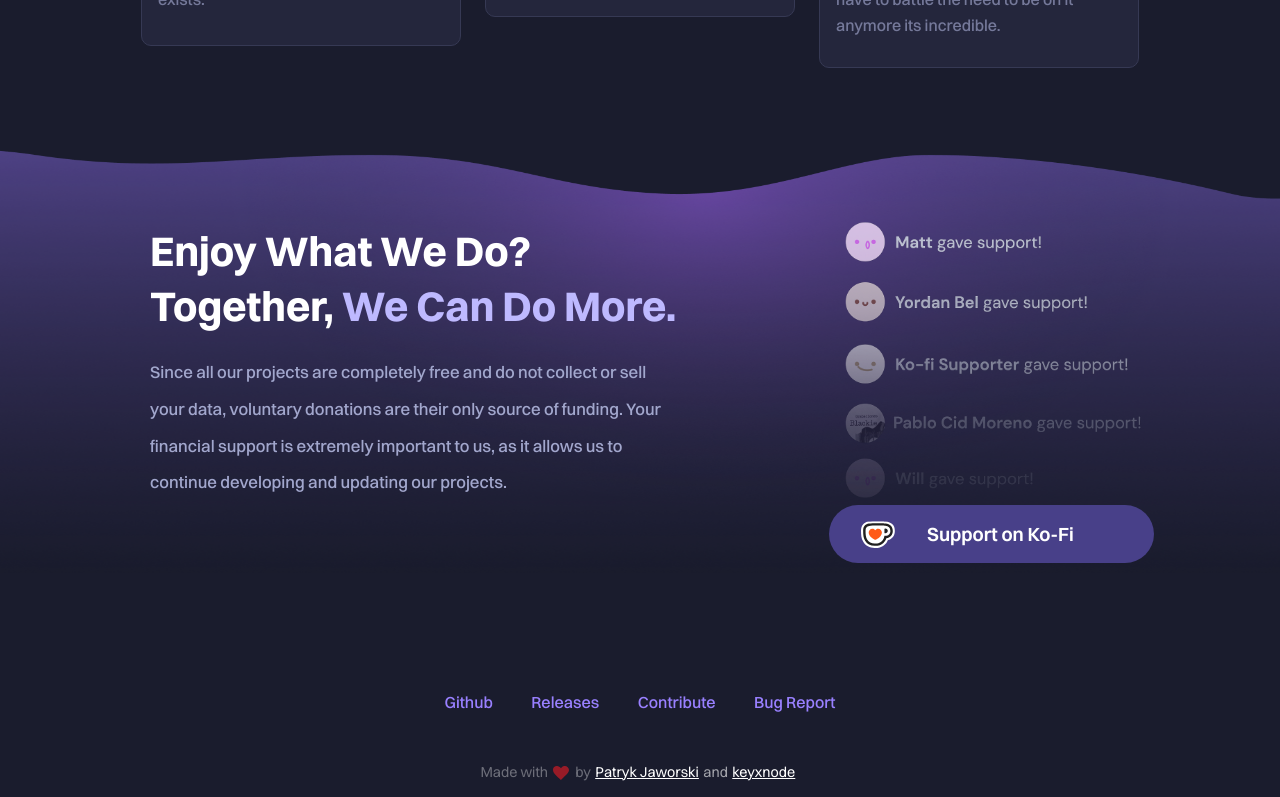
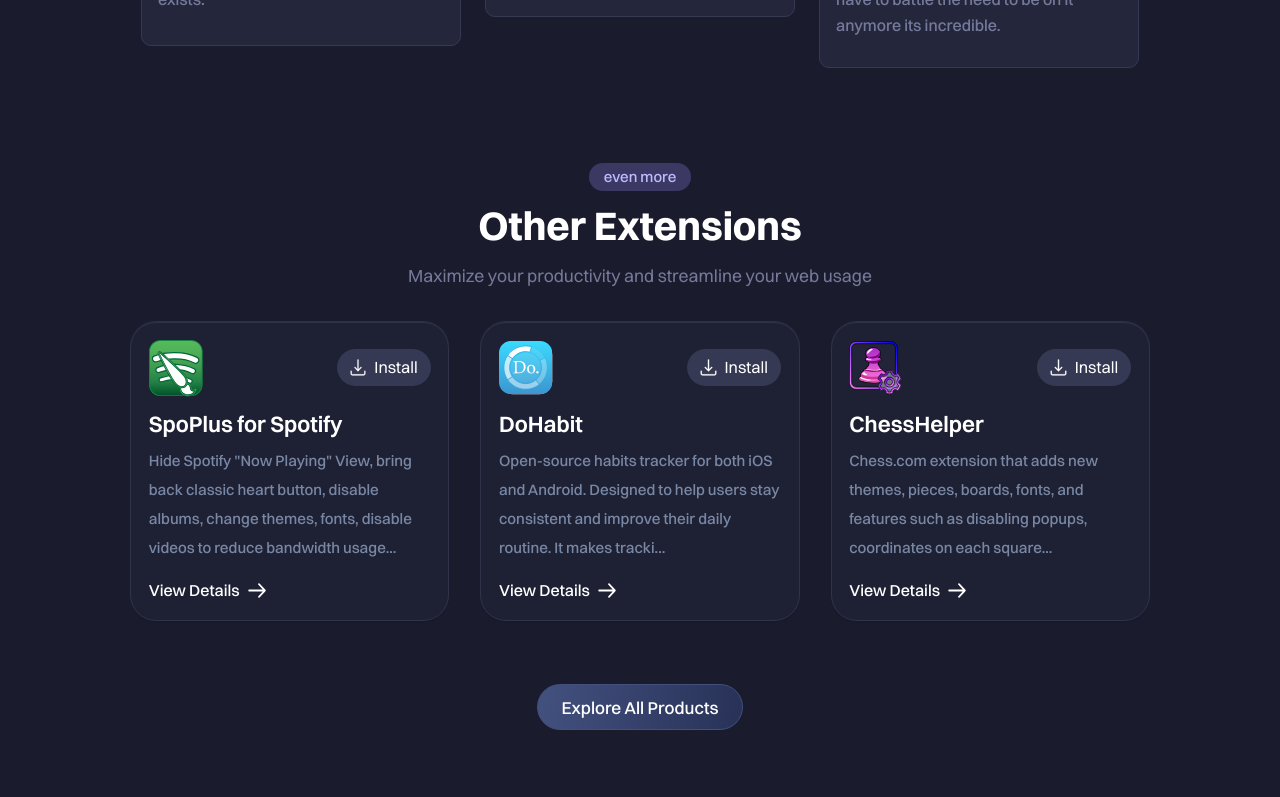
Before and after one commit to gerwld/stux, a Next.js app: page /products/igplus in a window 1280 px wide. Shown: the part 1940-2737 px from the top of the page. Built offline with nearby package versions, Linux system fonts and the light colour scheme; a web font is replaced by a local one.

Commit message:
Added More section

```diff
--- a/app/products/igplus/page.tsx
+++ b/app/products/igplus/page.tsx
@@ -5,6 +5,7 @@
 import TestimonialSection from "@/components/sections/TestimonialSection/TestimonialSection";
 import HeroProduct from "@/components/HeroProduct/HeroProduct";
 import FeaturesSection from "@/components/sections/FeaturesSection/FeaturesSection";
+import MoreSection from "@/components/sections/MoreSection/MoreSection";
 
 const IGPlusPage = () => {
 
@@ -14,6 +15,7 @@
       <main>
         <FeaturesSection/>
         <TestimonialSection/>
+        <MoreSection excludeTitle="IGPlus"/>
         <CTASection/>
       </main>
       <Footer />
--- /dev/null
+++ b/app/products/preloaded.ts
@@ -0,0 +1,13 @@
+"use client"
+import { Product } from "@/components/items/ProductBlock/ProductBlock";
+
+export const products: Product[] = [
+    { logoSrc: "/images/logos/igp.svg", title: "IGPlus", desc: "Disable Instagram Reels, hide Stories, recommendations  comments, trends, and other unnecessary elements, allowing you to focus on...", url: "/igplus" },
+    { logoSrc: "/images/logos/memento.svg", title: "Memento.", desc: "Customizable start page extension for browsers. Features include uploading custom backgrounds, drag-and-drop toolbar widgets.", url: "/memento" },
+    { logoSrc: "/images/logos/ch.svg", title: "ChessHelper", desc: "Chess.com extension that adds new themes, pieces, boards, fonts, and features such as disabling popups,  coordinates on each square...", url: "/chesshelper" },
+    { logoSrc: "/images/logos/sp.svg", title: "SpoPlus for Spotify", desc: 'Hide Spotify "Now Playing" View, bring back classic heart button, disable albums, change themes, fonts, disable videos to reduce bandwidth usage... ', url: "/spoplus" },
+    { logoSrc: "/images/logos/dh.svg", title: "DoHabit", desc: "Open-source habits tracker for both iOS and Android. Designed to help users stay consistent and improve their daily routine. It makes tracki...", url: "/dohabit" },
+    { logoSrc: "/images/logos/lc.svg", title: "LihessHelper", desc: "Lichess.org extension that adds new themes, pieces, boards, fonts, and features such as disabling popups,  coordinates on each square...", url: "/lichesshelper" },
+    { logoSrc: "/images/logos/ec.svg", title: "EasyCalc", desc: "A simple calculator extension for performing basic arithmetic calculations. EasyCalc's sleek and efficient design not only looks great but also maximiz...", url: "/easycalc" },
+    { logoSrc: "/images/logos/gw.svg", title: "GwardaApp", desc: "Discover Amazon product info, find best prices, leverage SEO keywords, locate top suppliers with Reverse ASIN. Access valuable insights into produ...", url: "/gwardapp" },
+  ];
--- a/app/products/style.module.css
+++ b/app/products/style.module.css
@@ -1,7 +1,7 @@
 .content {
     display: flex;
     flex-wrap: wrap;
-    max-width: 940px;
+    max-width: 960px;
     margin: 0 auto;
     padding-bottom: 150px;
 }
--- a/components/items/ProductBlock/ProductBlock.tsx
+++ b/components/items/ProductBlock/ProductBlock.tsx
@@ -1,3 +1,4 @@
+"use client"
 import React, { FC } from "react";
 import style from "./style.module.css";
 import Link from "next/link";
--- /dev/null
+++ b/components/sections/MoreSection/MoreSection.tsx
@@ -0,0 +1,49 @@
+"use client"
+import React, { useEffect, useState } from "react";
+import SectionHeader from "@/components/sections/SectionHeader/SectionHeader";
+import style from "./style.module.css";
+import ProductBlock, { Product } from "@/components/items/ProductBlock/ProductBlock";
+import { products } from "@/app/products/preloaded";
+import Link from "next/link";
+
+const getRandomItems = (array: Product[], count: number, excludeTitle: string) => {
+  const filteredArray = array.filter(item => item.title !== excludeTitle);
+  const shuffled = [...filteredArray].sort(() => 0.5 - Math.random());
+  return shuffled.slice(0, count);
+};
+
+const MoreSection:React.FC<{ excludeTitle: string }> = ({excludeTitle}) => {
+
+  const [data, setData] = useState<Product[]>([]);
+
+  useEffect(() => {
+    setData(getRandomItems(products, 3, excludeTitle)); // 3 random products in "Other Extensions" section
+  }, []);
+
+  return (
+    <section className={`content_wrapper ${style.section}`}>
+      <SectionHeader
+        title="Other Extensions"
+        desc="Maximize your productivity and streamline your web usage"
+        dashTitle="even more"
+        parentClassName={style.header_gap}
+      />
+      <div className={style.content}>
+      {data.map((p) => (
+            <ProductBlock
+              key={p.logoSrc}
+              logoSrc={p.logoSrc}
+              desc={p.desc}
+              title={p.title}
+              url={p.url}
+            />
+          ))}
+      </div>
+      <div className={style.btn_sect}>
+          <Link href="/products" className={style.btn_1}>Explore All Products</Link>
+        </div>
+    </section>
+  );
+};
+
+export default MoreSection;
--- /dev/null
+++ b/components/sections/MoreSection/style.module.css
@@ -0,0 +1,92 @@
+.header_gap {
+    padding-top: 40px;
+}
+.section {
+    padding-bottom: 40px;
+}
+
+.content {
+    display: flex;
+    justify-content: center;
+    padding-bottom: 2rem;
+    flex-wrap: wrap;
+    max-width: 1040px;
+    margin: 0 auto;
+}
+
+.block {
+    flex: 0 0 30.3%;
+    padding: 1.2rem 1rem 1.4rem 1.5rem;
+    margin-right: 3%;
+    margin-bottom: 3%;
+    background-color: var(--background);
+    border: 1px solid #27293e;
+    border-radius: 24px;
+}
+
+.block:nth-child(3n){
+    margin-right: 0;
+}
+
+.header {
+    display: flex;
+    align-items: center;
+    font-weight: 800;
+    padding-bottom: 0.5rem;
+}
+
+.icon {
+    order: -1;
+    width: 48px;
+    height: 48px;
+    pointer-events: none;
+    user-select: none;
+    background-color: #6B88C1;
+    background: linear-gradient(90deg, #756BC1, #5C52A7);
+    border-radius: 50%;
+    overflow: hidden;
+}
+
+.icon img {
+    width: 50%;
+    height: 50%;
+    margin: 25%;
+    object-fit: contain;
+}
+
+.title {
+    font-size: 1.04rem;
+    font-weight: 600;
+    margin: 0 0 0 0.6em;
+}
+
+.desc {
+    color: #75799A;
+    font-size: 1rem;
+    font-weight: 500;
+    line-height: 1.6em;
+    max-width: 260px;
+    margin-top: 0.2em;
+}
+
+.btn_sect {
+    display: flex;
+    align-items: center;
+    justify-content: center;
+}
+
+.btn_1 {
+    display: block;
+    height: 46px;
+    line-height: 45px;
+    padding: 0 1.5rem;
+    user-select: none;
+
+    font-size: 1.08rem;
+    font-weight: 500;
+    border-radius: 40px;
+    background-color: #43517F;
+    background: linear-gradient(45deg, #43517F, #303A5C);
+    background: linear-gradient(96deg, #43517f, #283258);
+    border: 1px solid #42507D;
+}
```
Also changed, not shown: app/products/page.tsx (+3 -13 lines).
